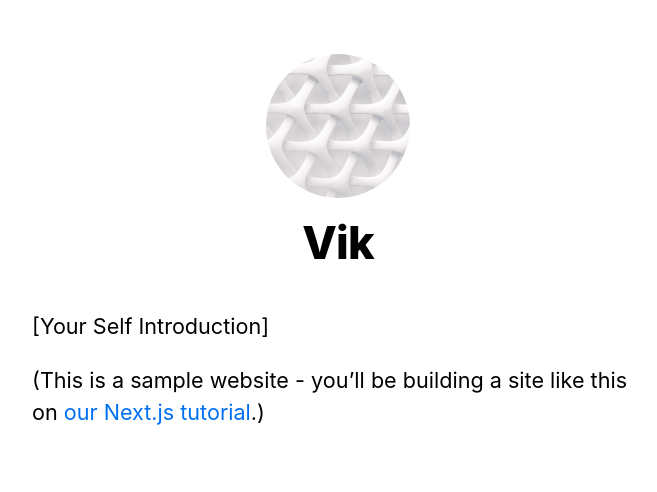
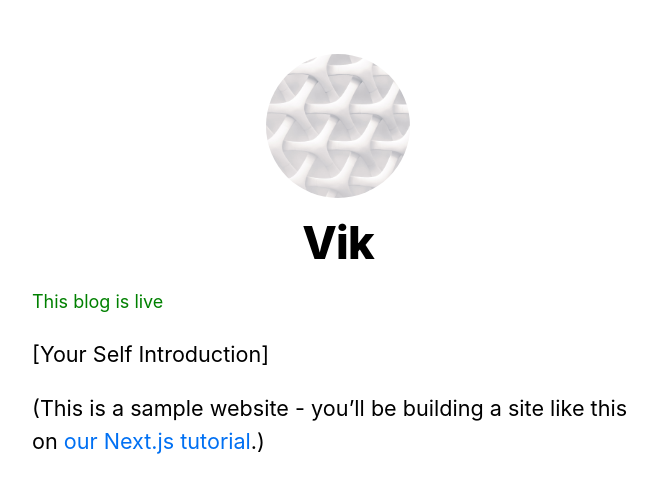
Before and after one commit to bhurghundii/nextjs-tutorial, a Next.js app: page / in a window 1280 px wide. Shown: the top 492 px of the page, without its empty margins (302-959 px from the left). Built offline with nearby package versions, Linux system fonts and the light colour scheme.

Commit message:
Add CSS toggling using clsx

```diff
--- /dev/null
+++ b/components/alert.js
@@ -0,0 +1,15 @@
+import styles from './alert.module.css';
+import { clsx } from 'clsx';
+
+export default function Alert({ children, type }) {
+  return (
+    <div
+      className={clsx({
+        [styles.success]: type === 'success',
+        [styles.error]: type === 'error',
+      })}
+    >
+      {children}
+    </div>
+  );
+}
--- /dev/null
+++ b/components/alert.module.css
@@ -0,0 +1,6 @@
+.success {
+    color: green;
+  }
+  .error {
+    color: red;
+  }
--- a/package.json
+++ b/package.json
@@ -6,6 +6,7 @@
     "start": "next start"
   },
   "dependencies": {
+    "clsx": "^1.2.1",
     "next": "latest",
     "react": "18.2.0",
     "react-dom": "18.2.0"
--- a/pages/index.js
+++ b/pages/index.js
@@ -1,6 +1,7 @@
-import Head from 'next/head';
-import Layout, { siteTitle } from '../components/layout';
-import utilStyles from '../styles/utils.module.css';
+import Head from "next/head";
+import Layout, { siteTitle } from "../components/layout";
+import Alert from "../components/alert";
+import utilStyles from "../styles/utils.module.css";
 
 export default function Home() {
   return (
@@ -8,10 +9,13 @@
       <Head>
         <title>{siteTitle}</title>
       </Head>
+
+      <Alert type={"success"}>This blog is live</Alert>
+      {/* This is how you use clsx  - pick the class via type which can be passed as a JS Variable */}
       <section className={utilStyles.headingMd}>
         <p>[Your Self Introduction]</p>
         <p>
-          (This is a sample website - you’ll be building a site like this on{' '}
+          (This is a sample website - you’ll be building a site like this on{" "}
           <a href="https://nextjs.org/learn">our Next.js tutorial</a>.)
         </p>
       </section>
```
Also changed, not shown: 1 other file (tests, documents, lock files or other folders).
